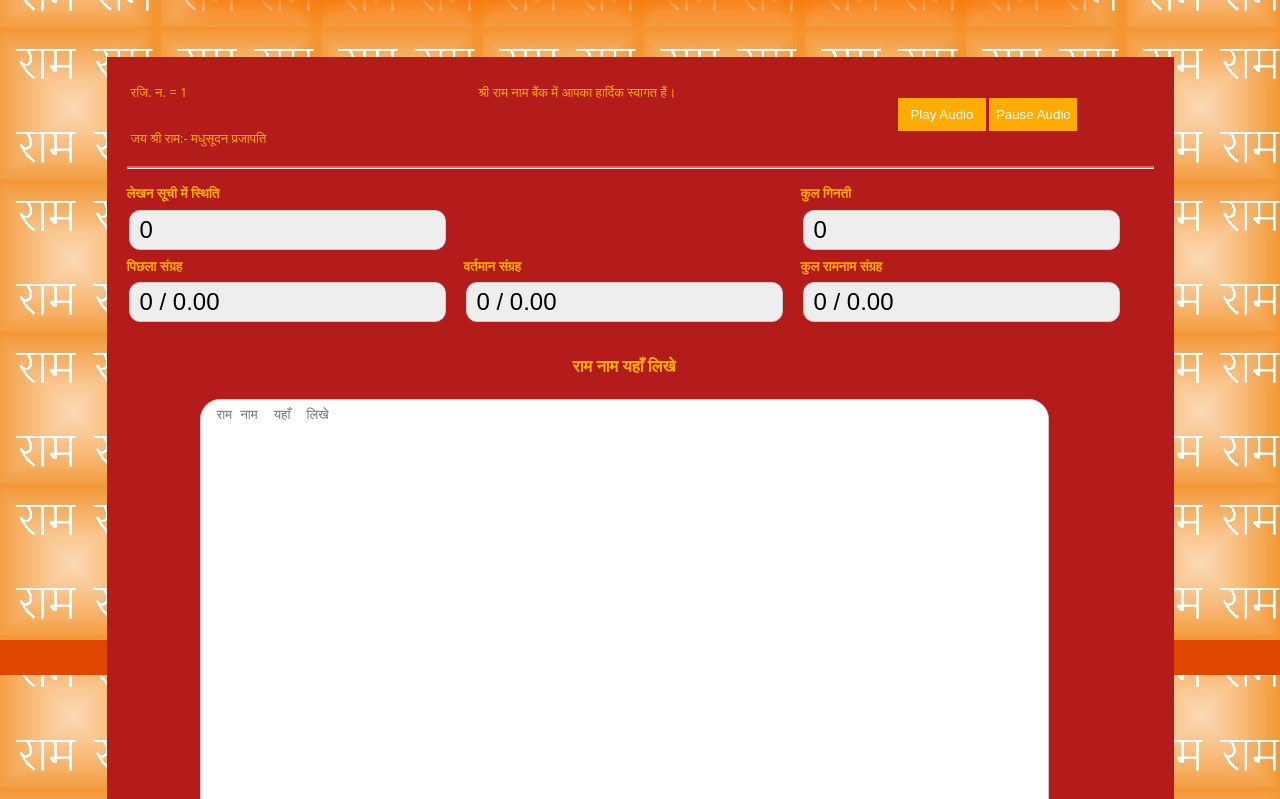
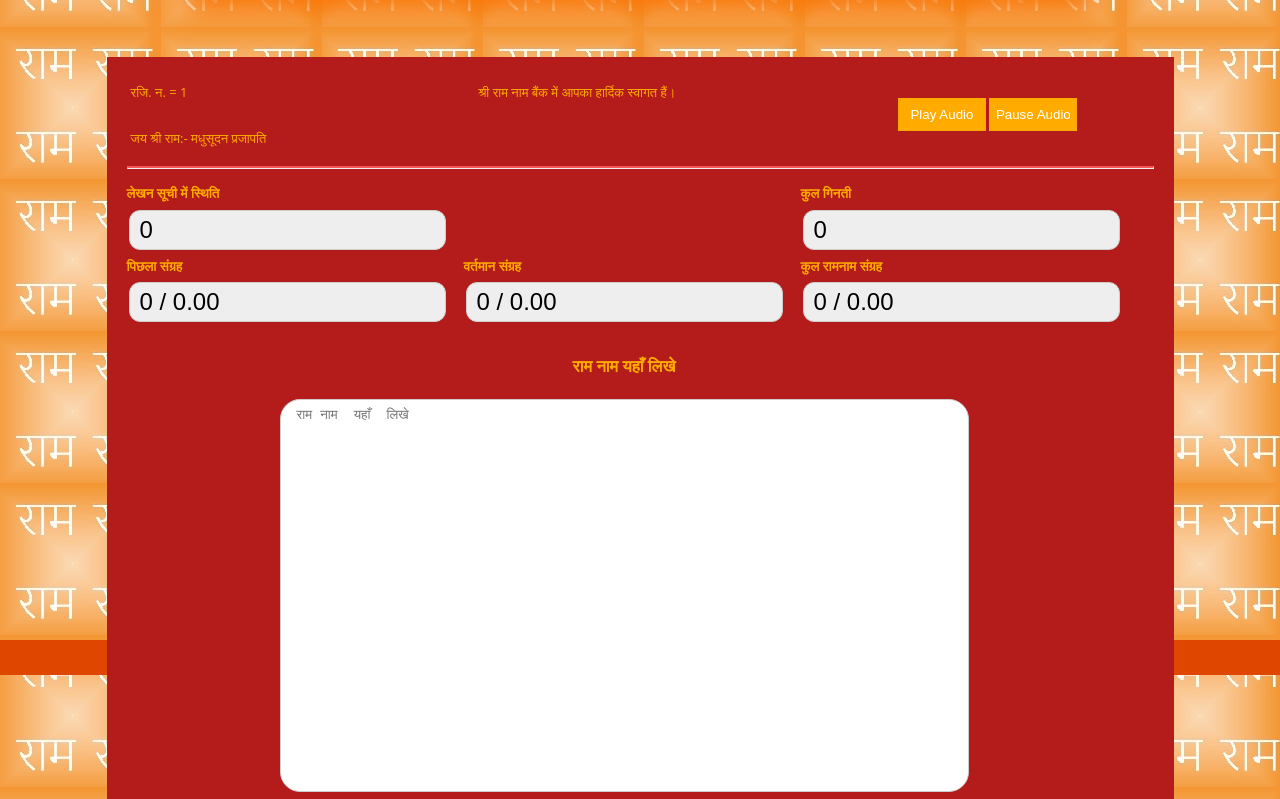
Before and after one commit to madhu823/ramnaam, a plain HTML site: page Ramnaamlekhan.html in a window 1280 px wide. Shown: the part 125-924 px from the top of the page. Drawn offline with Linux system fonts and the light colour scheme.

Commit message:
Update Ramnaamlekhan.html

```diff
--- a/Ramnaamlekhan.html
+++ b/Ramnaamlekhan.html
@@ -111,7 +111,7 @@
             <div class="Mian_content">
               <h5>राम नाम यहाँ लिखे</h5>
             </div>
-              <textarea  type="text" rows="33" cols="100" placeholder="राम नाम  यहाँ  लिखे" inputmode="none"
+              <textarea  type="text" rows="25" cols="80" placeholder="राम नाम  यहाँ  लिखे" inputmode="none"
               onkeyup="word_count(this.value, text, text1, text2)" onchange="word_count(this.value, text, text1, text2)"
               oninput="validate(event)" name="RamNaam_Lekhan" id="RamNaam_Lekhan" editable="false" ondrag="return false"
               ondrop="blur();return false;" oncopy="return false" onpaste="return false" oncut="return false"
```
